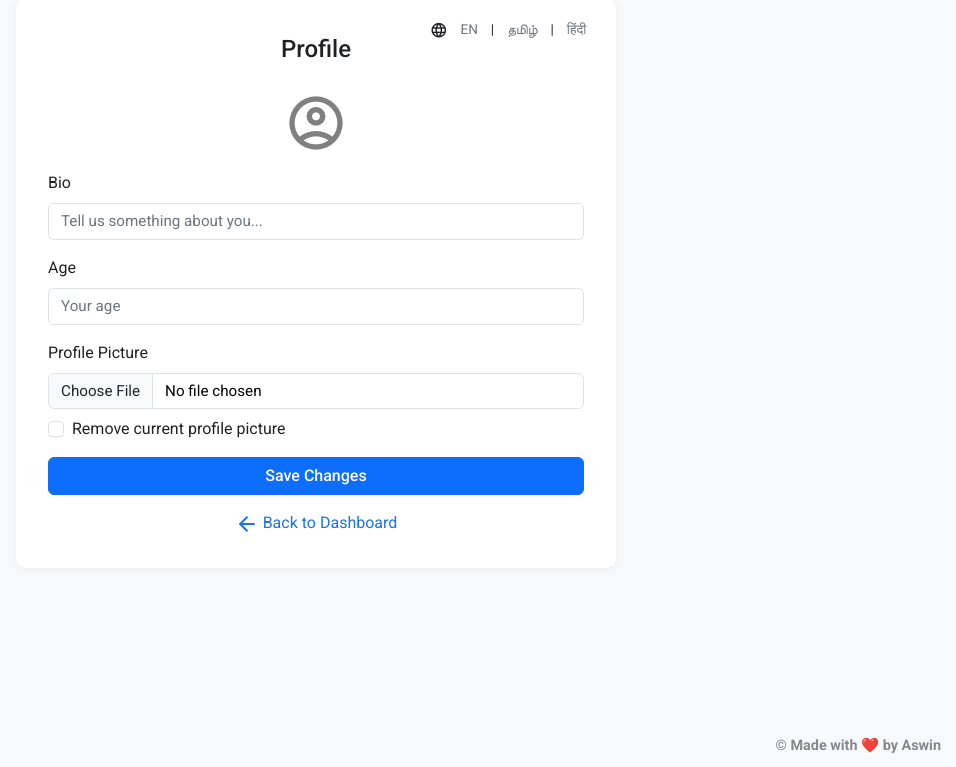
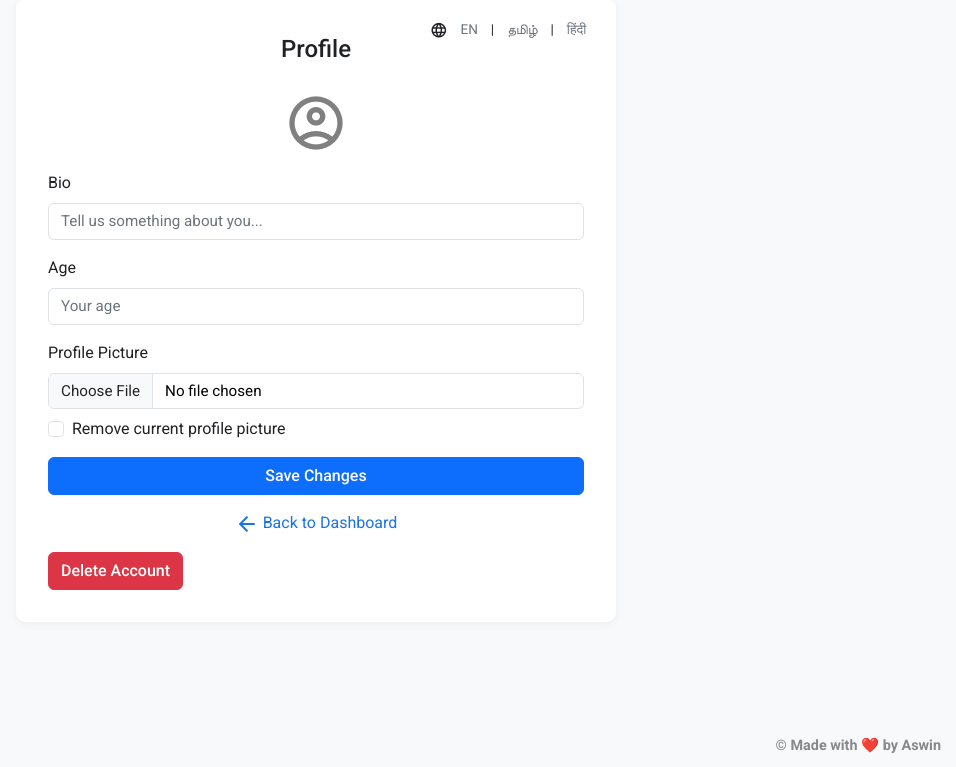
Before and after one commit to Aswin-AR5055/MiniGDrive, a Flask app: page /profile in a window 1280 px wide. Shown: the part 33-800 px from the top of the page, without its empty margins (324-1280 px from the left). Run offline with Flask 2, Linux system fonts and the light colour scheme; the visitor is signed in with stand-in values (Sample User, id 1); data comes from the database, SQL or seed files in the repository.

Commit message:
Update profile.html

```diff
--- a/templates/profile.html
+++ b/templates/profile.html
@@ -197,6 +197,10 @@
         </a>
       </div>
     </form>
+<form action="{{ url_for('delete_account') }}" method="post" onsubmit="return confirm('Are you sure you want to delete your account? This action cannot be undone.');">
+  <button type="submit" class="btn btn-danger mt-3">Delete Account</button>
+</form>
+
   </div>
 
   <div class="watermark"><a href="https://instagram.com/ar_aswinraj" target="_blank" title="Click to visit my Instagram" style="text-decoration: none; color: inherit;">
```
